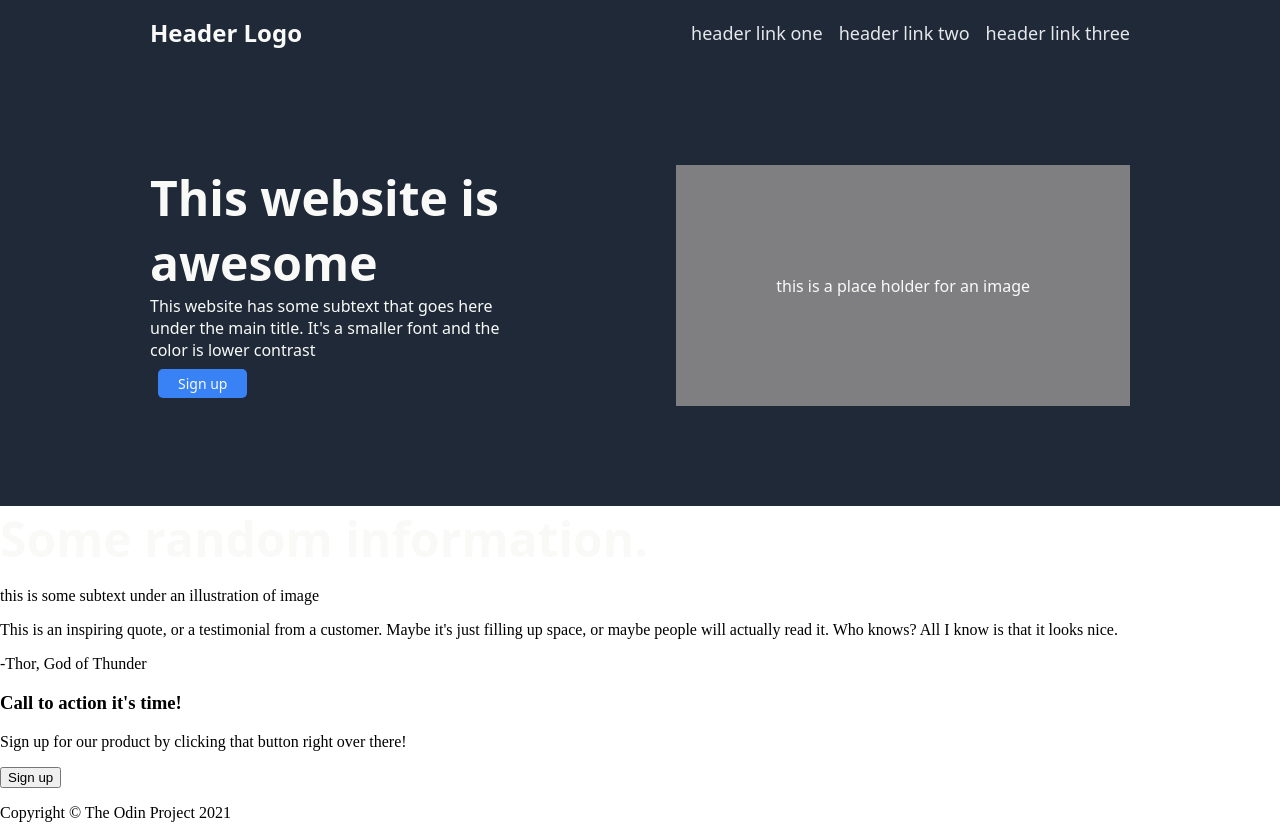
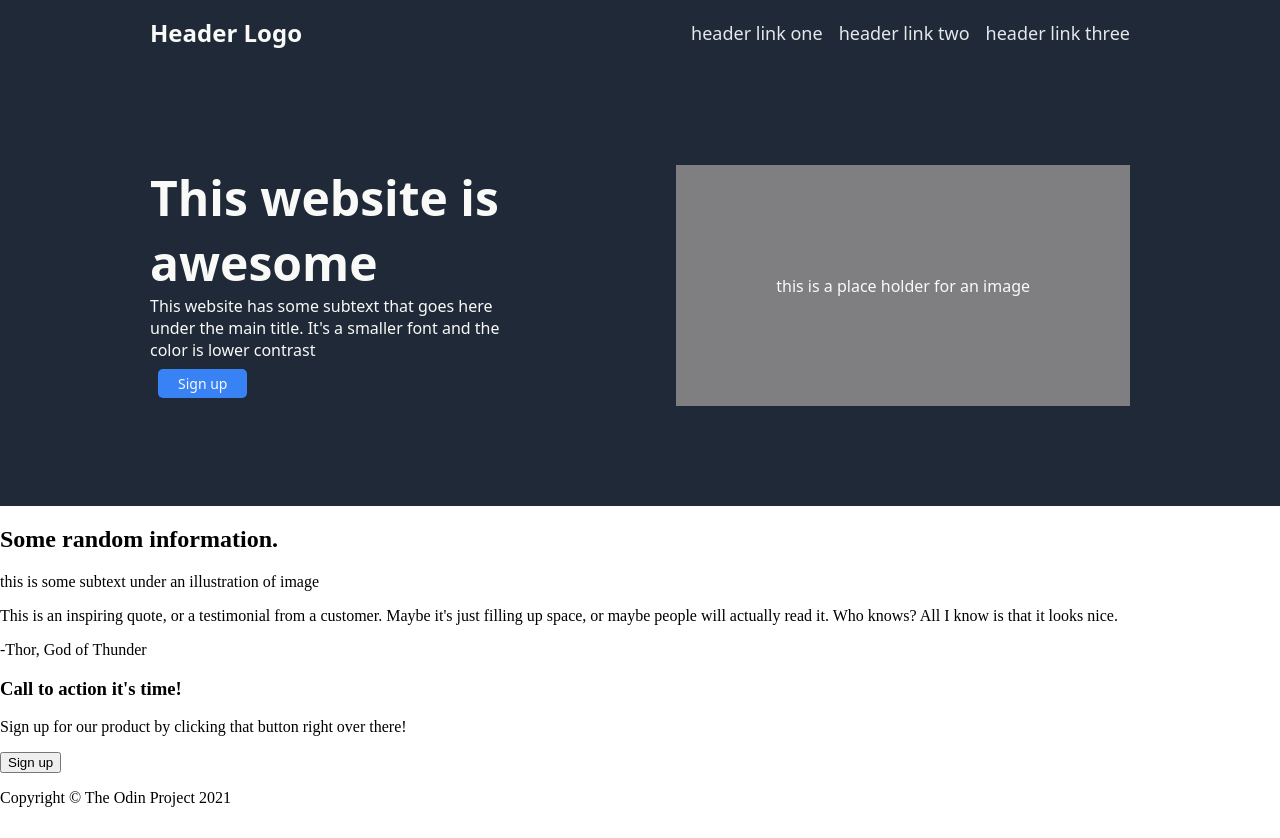
Before and after one commit to evank800/landing-page, a plain HTML site: page index.html in a window 1280 px wide. Drawn offline with Linux system fonts and the light colour scheme.

Commit message:
Change color of h2 in container 2

```diff
--- a/style.css
+++ b/style.css
@@ -39,7 +39,7 @@ a:visited{
 .info1{
     max-width: 350px;
 }
-h2{
+.container1 h2{
     color: #F9FAF8;
     font-size: 48px;
     font-weight: extra-bold;
```
